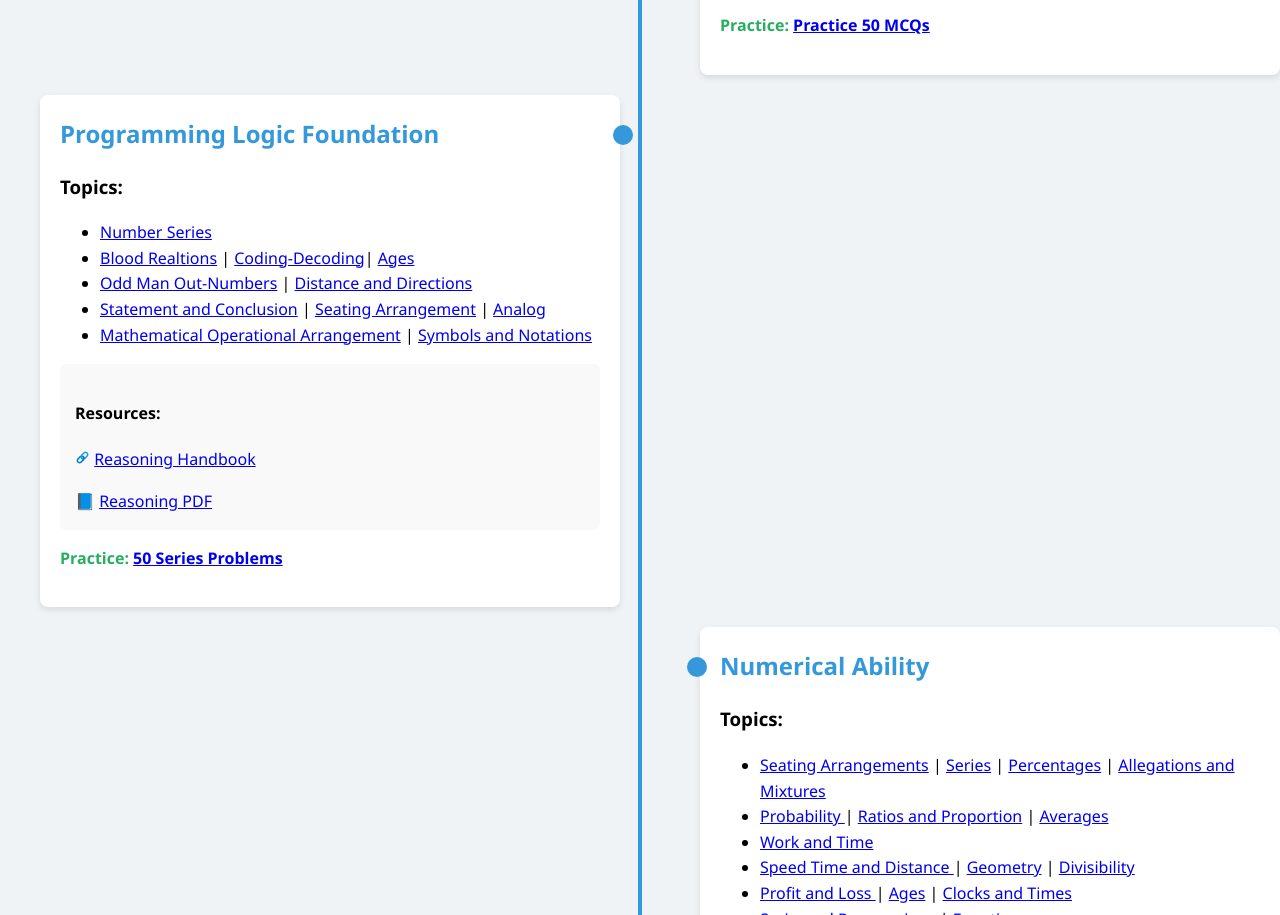
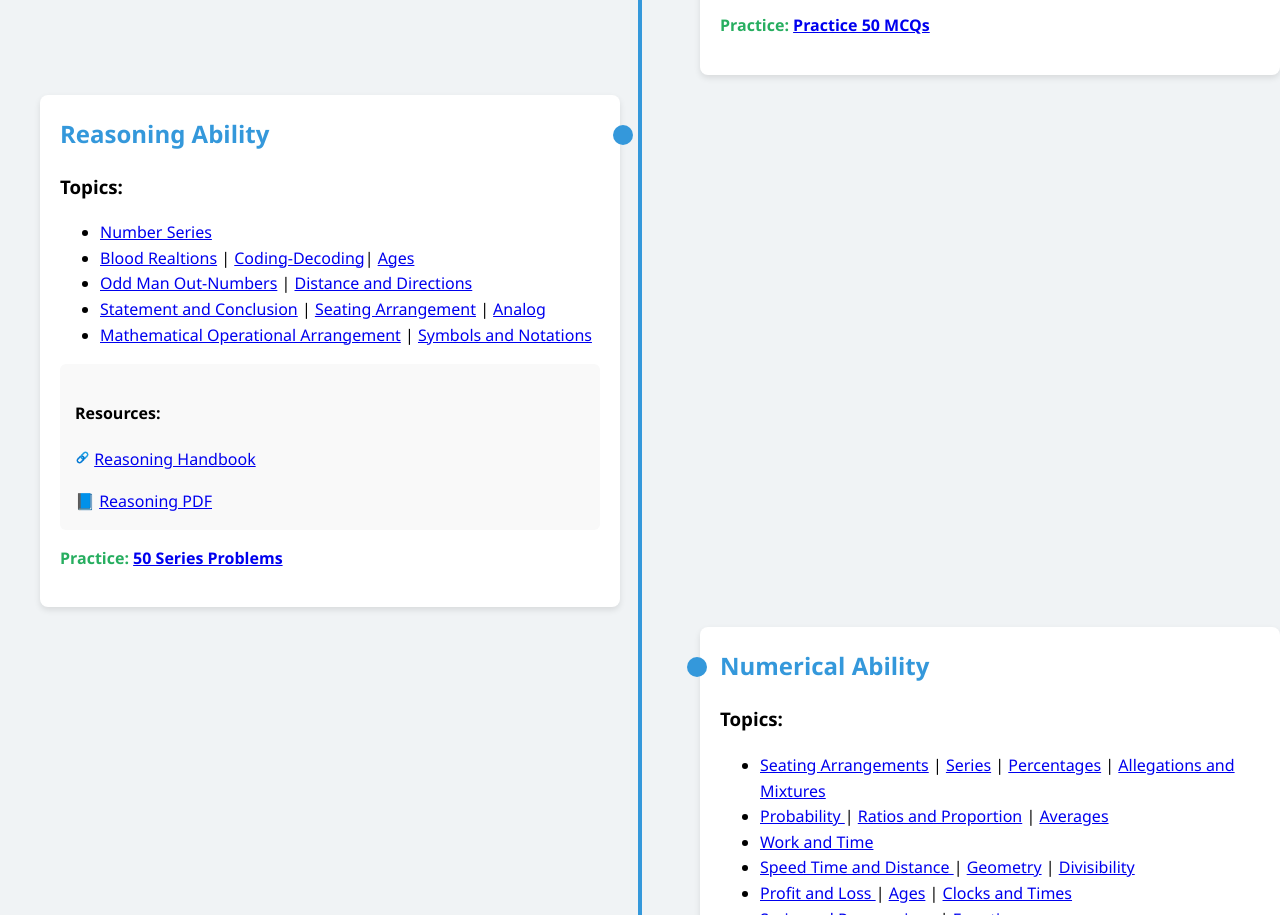
Before and after one commit to rohinipitta/TCS-NQT-2025, a plain HTML site: page html/roadmap.html in a window 1280 px wide. Shown: the part 1358-2273 px from the top of the page. Drawn offline with Linux system fonts and the light colour scheme.

Commit message:
Update roadmap.html

```diff
--- a/html/roadmap.html
+++ b/html/roadmap.html
@@ -210,7 +210,7 @@
 
         <!-- Day 3 -->
         <div class="day-card">
-          <div class="day-number">Programming Logic Foundation</div>
+          <div class="day-number">Reasoning Ability</div>
           <!-- <div class="day-number">Day 3 and 4: Reasoning Ability </div> -->
           <h3>Topics:</h3>
           <ul>
```
